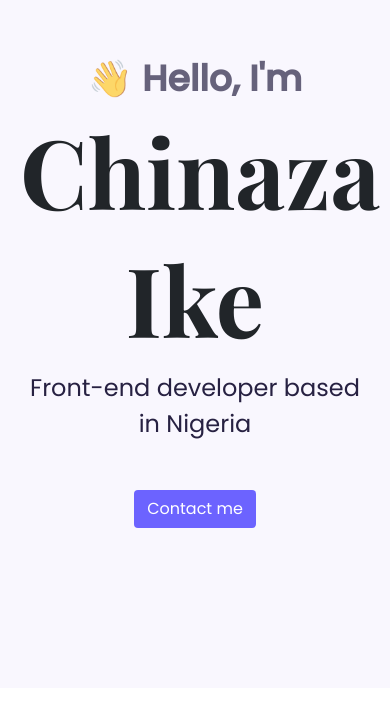
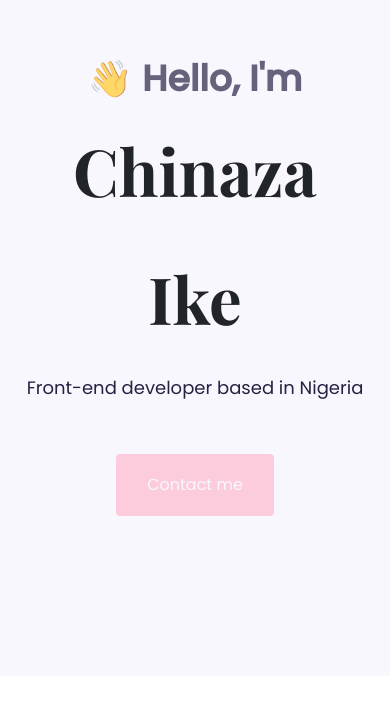
Before and after one commit to Chinazaekpere-Ike/Week4HomeworkR, a plain HTML site: page index.html in a window 390 px wide. Shown: the part 108-829 px from the top of the page. Drawn offline with nearby package versions, Linux system fonts and the light colour scheme.

Commit message:
Update to styling

```diff
--- a/styling/styles.css
+++ b/styling/styles.css
@@ -1,9 +1,11 @@
 :root {
-  --button-color: #6c63ff;
+  --primary-color: #fcccdd;
+  --secondary-color: #f9f7fe;
   --paragrapgh-color: #272142b2;
   --heading-font: "Playfair Display", serif;
   --paragraph-font: "Poppins", sans-serif;
 }
+
 h2 {
   font-size: 64px;
   font-weight: 700;
@@ -22,19 +24,33 @@ h2 p {
 
 .btn-branding {
   font-family: var(--paragraph-font);
-  background: var(--button-color);
+  background: var(--primary-color);
   border-radius: 4px;
-  color: #fff;
-  padding: 18px, 30px;
+  color: var(--secondary-color);
+  padding: 18px 30px;
+  transition: all 150ms;
+}
+
+.btn-branding:hover {
+  background: var(--primary-color) !important;
+  border-radius: 6px;
+  color: var(--secondary-color) !important;
+  font-size: 20px;
 }
 
 .btn-branding-redirect {
   font-family: var(--paragraph-font);
   font-weight: 500;
-  border: 1px solid var(--button-color);
+  border: 1px solid var(--primary-color);
   border-radius: 4px;
-  color: var(--button-color);
+  color: var(--primary-color);
   padding: 15px 30px;
+  transition: all 150ms;
+}
+
+.btn-branding-redirect:hover {
+  background: var(--primary-color) !important;
+  color: var(--secondary-color) !important;
 }
 
 .col-6 h2 {
@@ -46,7 +62,7 @@ h2 p {
 
 .hero {
   text-align: center;
-  background: #f9f7fe;
+  background: var(--secondary-color);
   padding: 160px 20px;
 }
 
@@ -89,11 +105,7 @@ h2 p {
   padding: 120px 60px;
 }
 
-@media (max-width: 992px) {
-  h2 {
-    font-size: 44px;
-  }
-
+@media (max-width: 1008px) {
   .project-description {
     padding: 0;
   }
@@ -102,3 +114,17 @@ h2 p {
     text-align: center;
   }
 }
+
+@media (max-width: 641px) {
+  h1 {
+    font-size: 65px !important;
+  }
+
+  h2 {
+    font-size: 30px !important;
+  }
+
+  .hero h2 {
+    font-size: 18px !important;
+  }
+}
```
